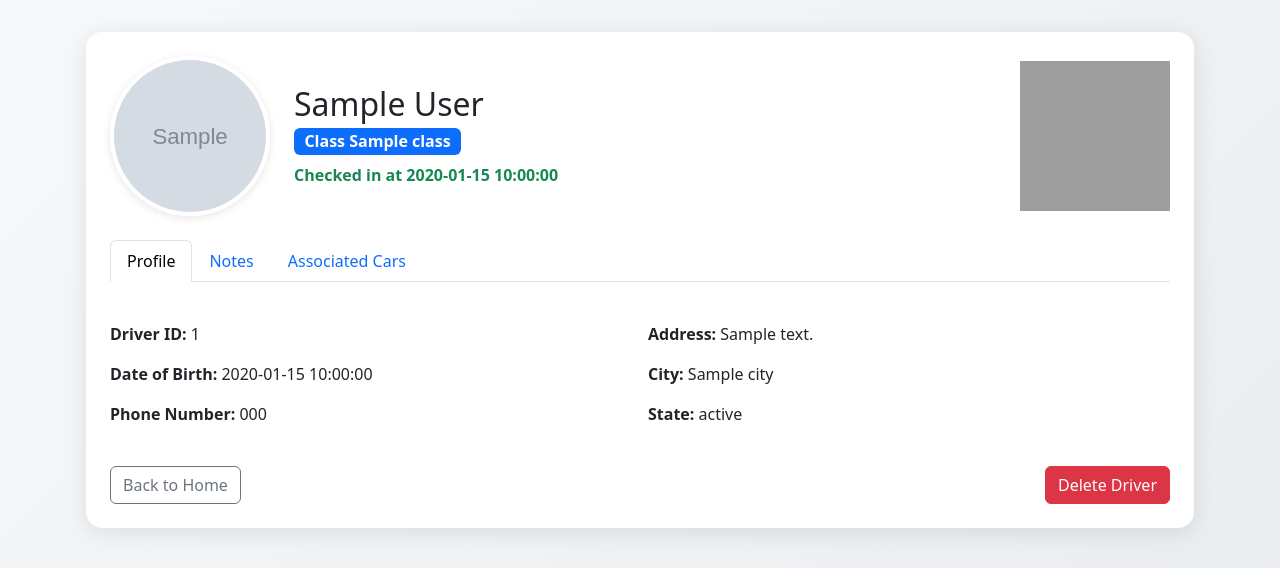
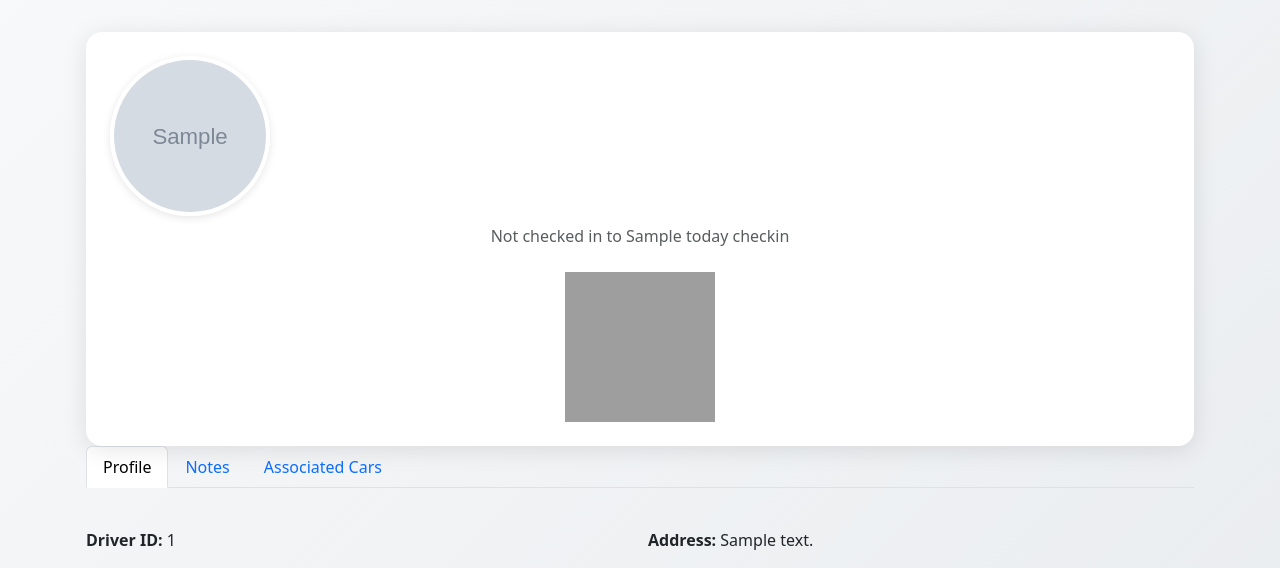
Before and after one commit to johnatrootdynamics/Race-Keeper, a Flask app: template templates/driver_profile.html in a window 1280 px wide. Shown: the part 66-634 px from the top of the page. Run offline with Flask 3, Linux system fonts and the light colour scheme; the visitor is signed in with stand-in values (Sample User, id 1); tables that the repository leaves empty or names only in its code hold one stand-in row (values such as "Sample post"); the template is opened without the code that fills it: most values are stand-ins (such as "Sample title", 1, 10 or a date in 2020); grey boxes marked "Sample" are stand-in pictures; data that the repository does not hold is empty; some libraries are stand-ins or nearby versions; grey boxes are pictures that could not be loaded.

Commit message:
Update driver_profile.html

```diff
--- a/templates/driver_profile.html
+++ b/templates/driver_profile.html
@@ -108,16 +108,26 @@
                     {% endif %}
                   </form>
                 </div>
-                <div class="col">
-                    <h2 class="mb-1">{{ driver[0].first_name }} {{ driver[0].last_name }}</h2>
-                    <span class="badge bg-primary fs-6">Class {{ driver[0].class }}</span>
-                    <div class="mt-2">
-                        {% if checkedin[0] %}
-                            <span class="text-success fw-semibold">Checked in at {{ checkedin[0].check_in_time }}</span>
+                 {% if today_checkins %}
+                    {% for ci in today_checkins %}
+                      <div class="mt-2 text-center">
+                        {% if ci.checked_in %}
+                          <span class="text-success fw-semibold">
+                            Checked in to {{ ci.event_name }}
+                            at {{ ci.check_in_time }}
+                          </span>
                         {% else %}
-                            <span class="text-muted">Not checked in</span>
+                          <span class="text-muted">
+                            Not checked in to {{ ci.event_name }}
+                          </span>
                         {% endif %}
+                      </div>
+                    {% endfor %}
+                  {% else %}
+                    <div class="mt-2 text-center text-muted">
+                      No event scheduled for today.
                     </div>
+                  {% endif %}
                 </div>
                 <div class="col-auto text-center">
                     <img src="{{ url_for('driver_qr_code', driver_id=driver[0].id) }}" alt="Driver QR Code" class="qr-code" />
```
